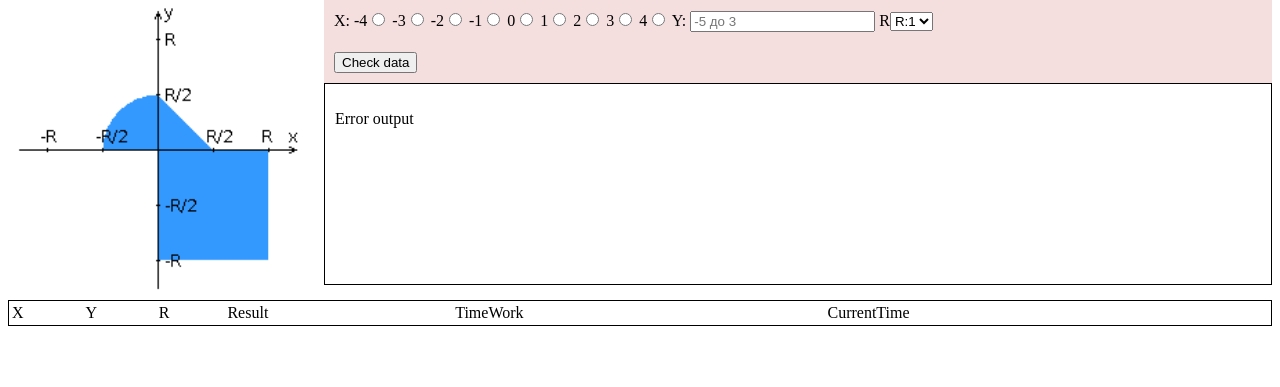
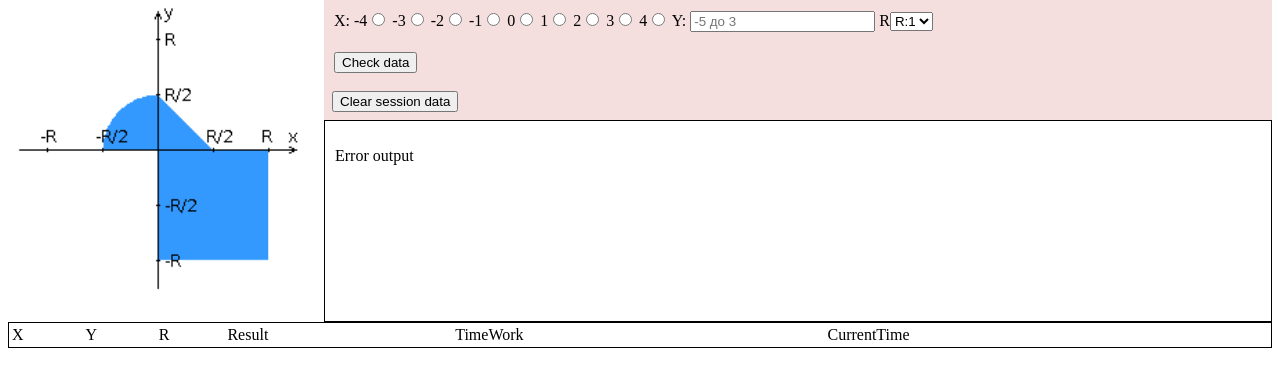
Before and after one commit to pythonistD/Web-Programming, a PHP site: page /main.html in a window 1280 px wide. Shown: the part 188-575 px from the top of the page. Run offline with PHP 8.4, Linux system fonts and the light colour scheme; data that the repository does not hold is empty.

Commit message:
Добавил отчистку сессии, сохранение таблицы после обнавления страницы + теперь время работы скрипта стало читабельным

```diff
--- /dev/null
+++ b/clearHistory.php
@@ -0,0 +1,3 @@
+<?php
+session_start();
+echo session_destroy();
--- a/css/style.css
+++ b/css/style.css
@@ -72,3 +72,12 @@ div.main-form{
 body{
    height:600px;
 }
+div.clear_session{
+    padding: 8px;
+}
+#res_table > td{
+    width: 20px;
+}
+tr > td {
+
+}
--- a/index.php
+++ b/index.php
@@ -49,7 +49,7 @@ isReqCorrect(checkData($x,$y,$r));
 $finish = microtime(true);
 //высчитываем время работы (разницу) и округляем
 $timeWork = $finish - $start;
-$timeWork = round($timeWork, 7);
+$timeWork = number_format(round($timeWork, 7),6);
 $message = hitInfo($x, $y, $r);
 $_SESSION["tableRW"][] = "<tr>
 	  <td>$x</td>
--- /dev/null
+++ b/loadTable.php
@@ -0,0 +1,7 @@
+<?php
+session_start();
+if (isset($_SESSION['tableRW'])) {
+    foreach ($_SESSION["tableRW"] as $tableRow) {
+        echo $tableRow;
+    }
+}
--- a/main.html
+++ b/main.html
@@ -46,6 +46,9 @@
                 <div class="submit">
                     <button id="SendData">Check data</button>
                 </div>
+                <div class="clear_session">
+                    <button id="clear">Clear session data</button>
+                </div>
             </div>
         </div>
         <div id="errorOut">
--- a/validator.js
+++ b/validator.js
@@ -11,18 +11,32 @@ function defineValues() {
     }
 }
 
-document.addEventListener("DOMContentLoaded", function () {
+
 document.getElementById("SendData").addEventListener("click", function (e) {
         defineValues();
         if (validateY()) {
             fetch(createRequest()).then(async response => {
-                    document.getElementById("results").innerHTML += await response.text();
+                let message = await response.text();
+                if (message === "Error:400") {
+                    document.getElementById("errorOut").innerHTML = message;
+                } else {
+                    document.getElementById("results").innerHTML += message;
+                }
             }).catch(err => createNotification("Ошибка HTTP. Повторите попытку позже. " + err));
         }
     }
 )
+
+document.getElementById('clear').addEventListener('click',function (e) {
+    fetch('clearHistory.php').then(r => {
+        window.location.reload();
     });
-
+})
+window.onload = function (){
+    fetch('loadTable.php').then(async response =>{
+        document.getElementById("results").innerHTML = await response.text();
+    })
+}
 
 function createRequest() {
     let path = 'index.php?x='
```
Lines whose indentation alone changed are shown as unchanged.
